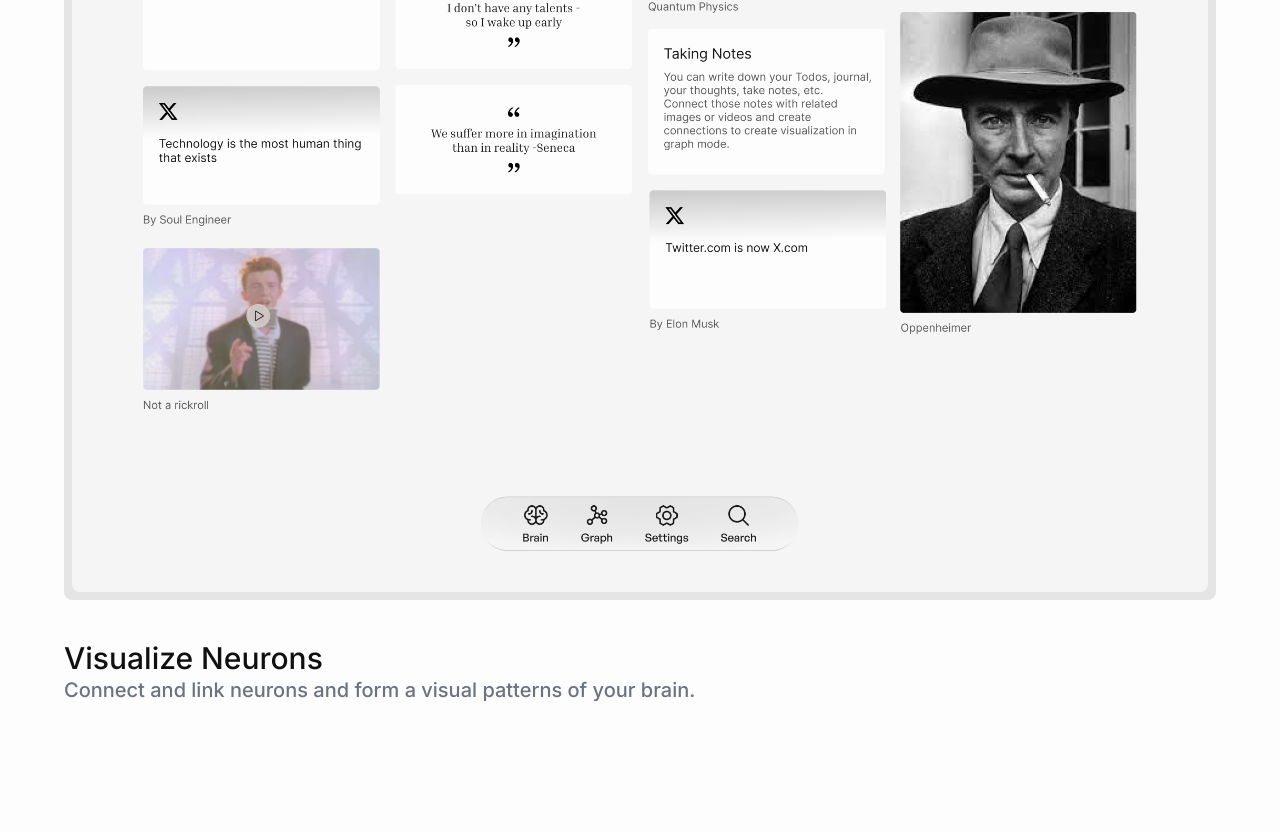
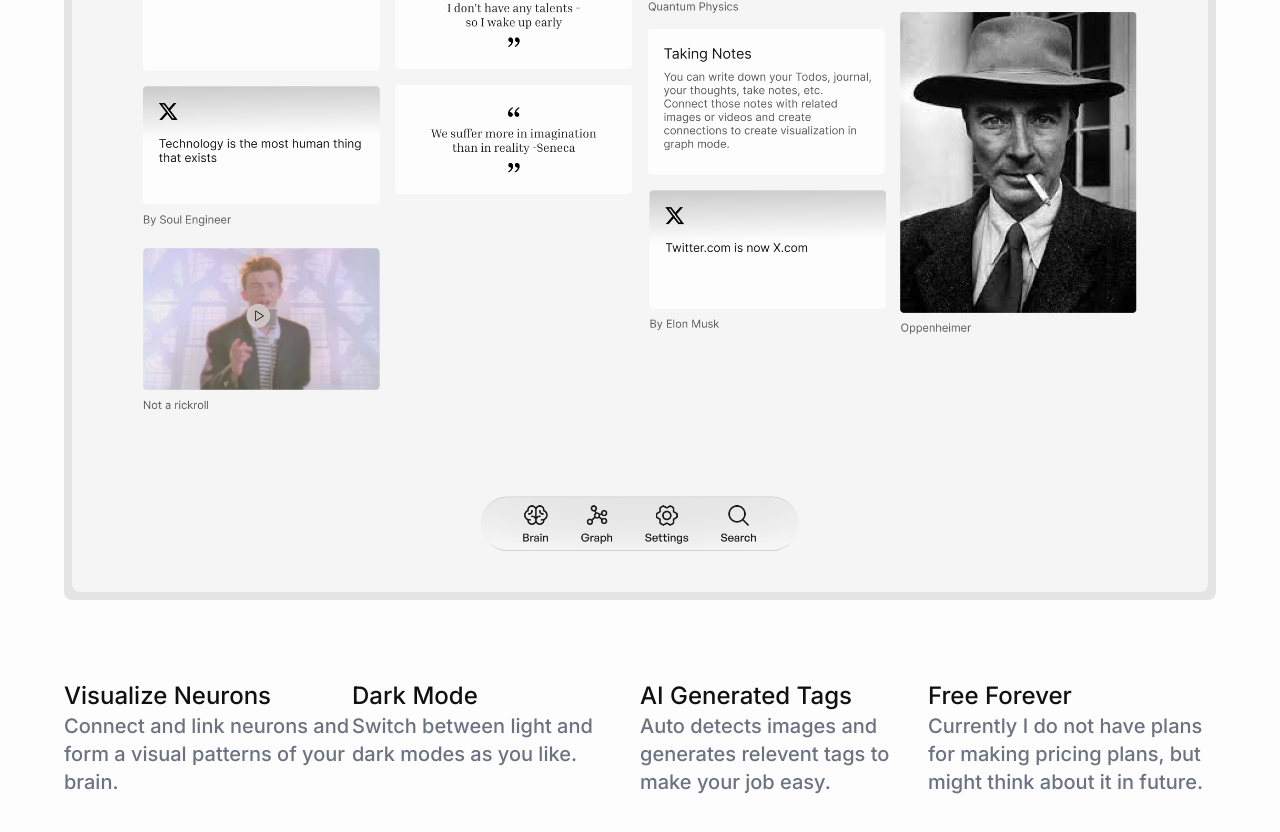
Before and after one commit to rohan-kiratsata/netherite, a Next.js app: page / in a window 1280 px wide. Shown: the part 1282-2114 px from the top of the page. Before the commit the page ends 2026 px from the top, so only its background shows below. Built offline with nearby package versions, Linux system fonts and the light colour scheme.

Commit message:
Features added in `FeatureSection.tsx`

```diff
--- a/package.json
+++ b/package.json
@@ -9,15 +9,12 @@
     "lint": "next lint"
   },
   "dependencies": {
-    "@emotion/react": "^11.11.1",
-    "@emotion/styled": "^11.11.0",
     "@types/node": "20.3.1",
     "@types/react": "18.2.14",
     "@types/react-dom": "18.2.6",
     "autoprefixer": "10.4.14",
     "eslint": "8.43.0",
     "eslint-config-next": "13.4.7",
-    "markdown-it": "^13.0.1",
     "nanoid": "^4.0.2",
     "next": "13.4.7",
     "postcss": "8.4.24",
@@ -26,7 +23,6 @@
     "react-dom": "18.2.0",
     "react-dropzone": "^14.2.3",
     "react-icons": "^4.10.1",
-    "react-virtualized": "^9.22.5",
     "tailwindcss": "3.3.2",
     "typescript": "5.1.3"
   }
--- a/src/app/components/home/FeaturesSection.tsx
+++ b/src/app/components/home/FeaturesSection.tsx
@@ -13,11 +13,11 @@ type Props = {};
 */
 export default function FeaturesSection({}: Props) {
   return (
-    <section className="my-10">
+    <section className="my-20 flex justify-between">
       {/* 1st Feature */}
-      <div className="">
+      <div className="w-[300px]">
         {/* Title */}
-        <h2 className="font-medium text-primary-black text-3xl">
+        <h2 className="font-medium text-primary-black text-2xl">
           Visualize Neurons
         </h2>
         {/* Description */}
@@ -26,6 +26,36 @@ export default function FeaturesSection({}: Props) {
         </p>
       </div>
       {/* 2nd Feature */}
+      <div className="w-[300px]">
+        {/* Title */}
+        <h2 className="font-medium text-primary-black text-2xl">Dark Mode</h2>
+        {/* Description */}
+        <p className="font-medium text-gray-500 text-xl">
+          Switch between light and dark modes as you like.
+        </p>
+      </div>
+      {/* 3rd Feature */}
+      <div className="w-[300px]">
+        {/* Title */}
+        <h2 className="font-medium text-primary-black text-2xl">
+          AI Generated Tags
+        </h2>
+        {/* Description */}
+        <p className="font-medium text-gray-500 text-xl">
+          Auto detects images and generates relevent tags to make your job easy.
+        </p>
+      </div>
+      <div className="w-[300px]">
+        {/* Title */}
+        <h2 className="font-medium text-primary-black text-2xl">
+          Free Forever
+        </h2>
+        {/* Description */}
+        <p className="font-medium text-gray-500 text-xl">
+          Currently I do not have plans for making pricing plans, but might
+          think about it in future.
+        </p>
+      </div>
     </section>
   );
 }
--- a/src/app/components/home/HeroSection.tsx
+++ b/src/app/components/home/HeroSection.tsx
@@ -1,7 +1,6 @@
 "use client";
 
 import React from "react";
-import { css } from "@emotion/react";
 import PrimaryButton from "../uiComponents/PrimaryButton";
 
 type Props = {};
```
Also changed, not shown: 1 other file (tests, documents, lock files or other folders).
